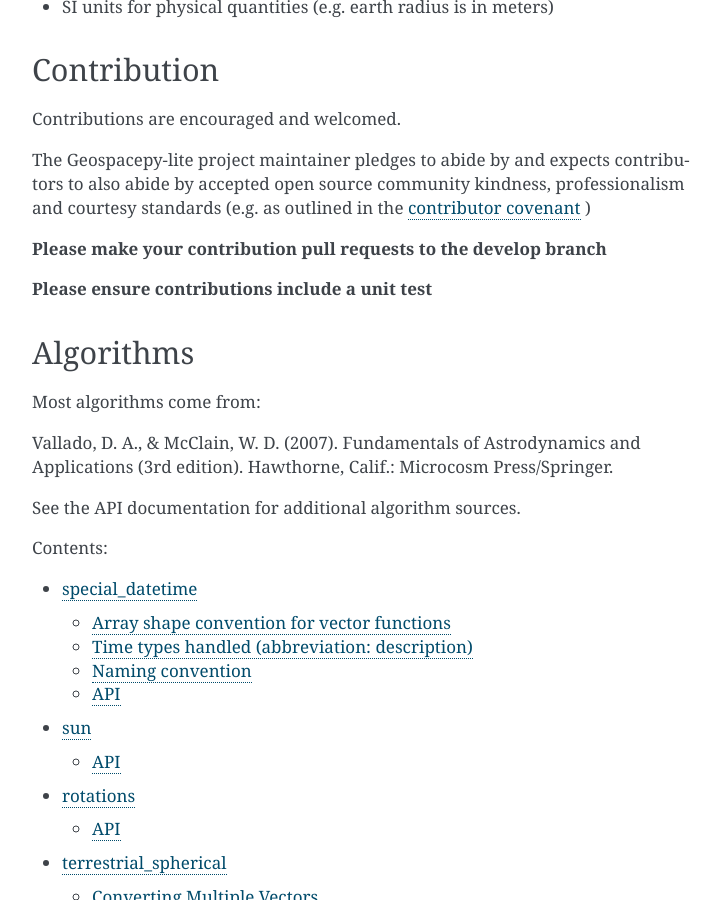
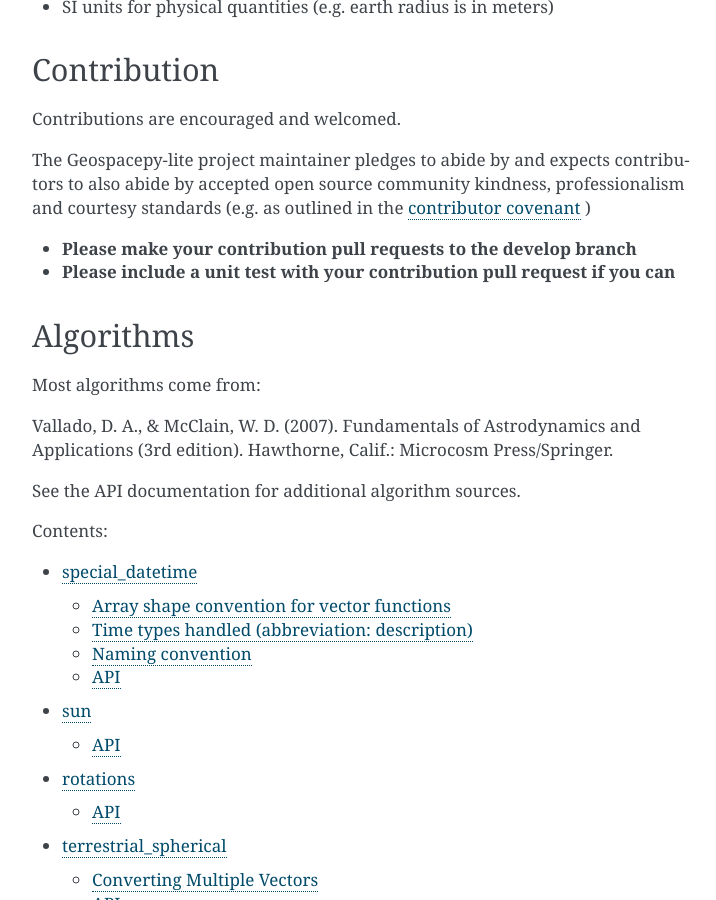
Before and after one commit to lkilcommons/geospacepy-lite, a Sphinx documentation site: the page built from docs/source/index.rst, in a window 1280 px wide and 900 px high, scrolled down 708 px. Shown: the whole window, without its empty margins (388-1104 px from the left). Built offline with Sphinx 7.4.7, drawn with Linux system fonts in a browser that asks for light colours.

Commit message:
Refine contribution language

```diff
--- a/docs/source/index.rst
+++ b/docs/source/index.rst
@@ -38,9 +38,8 @@ Contributions are encouraged and welcomed.
 
 The Geospacepy-lite project maintainer pledges to abide by and expects contributors to also abide by accepted open source community kindness, professionalism and courtesy standards (e.g. as outlined in the  `contributor covenant <https://www.contributor-covenant.org/version/2/0/code_of_conduct//>`_ )
 
-**Please make your contribution pull requests to the develop branch**
-
-**Please ensure contributions include a unit test**
+- **Please make your contribution pull requests to the develop branch**
+- **Please include a unit test with your contribution pull request if you can**
 
 Algorithms
 ----------
```
